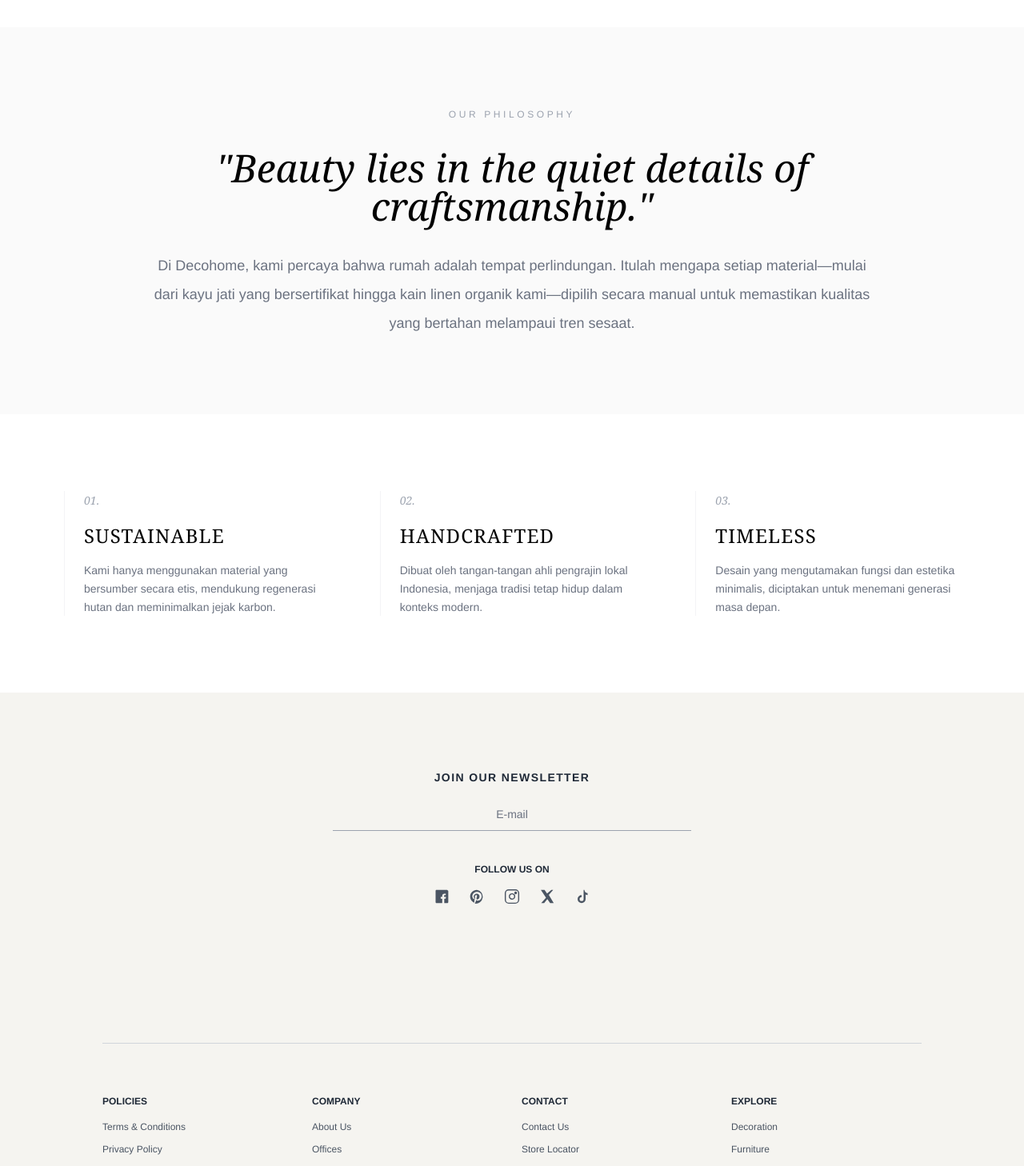
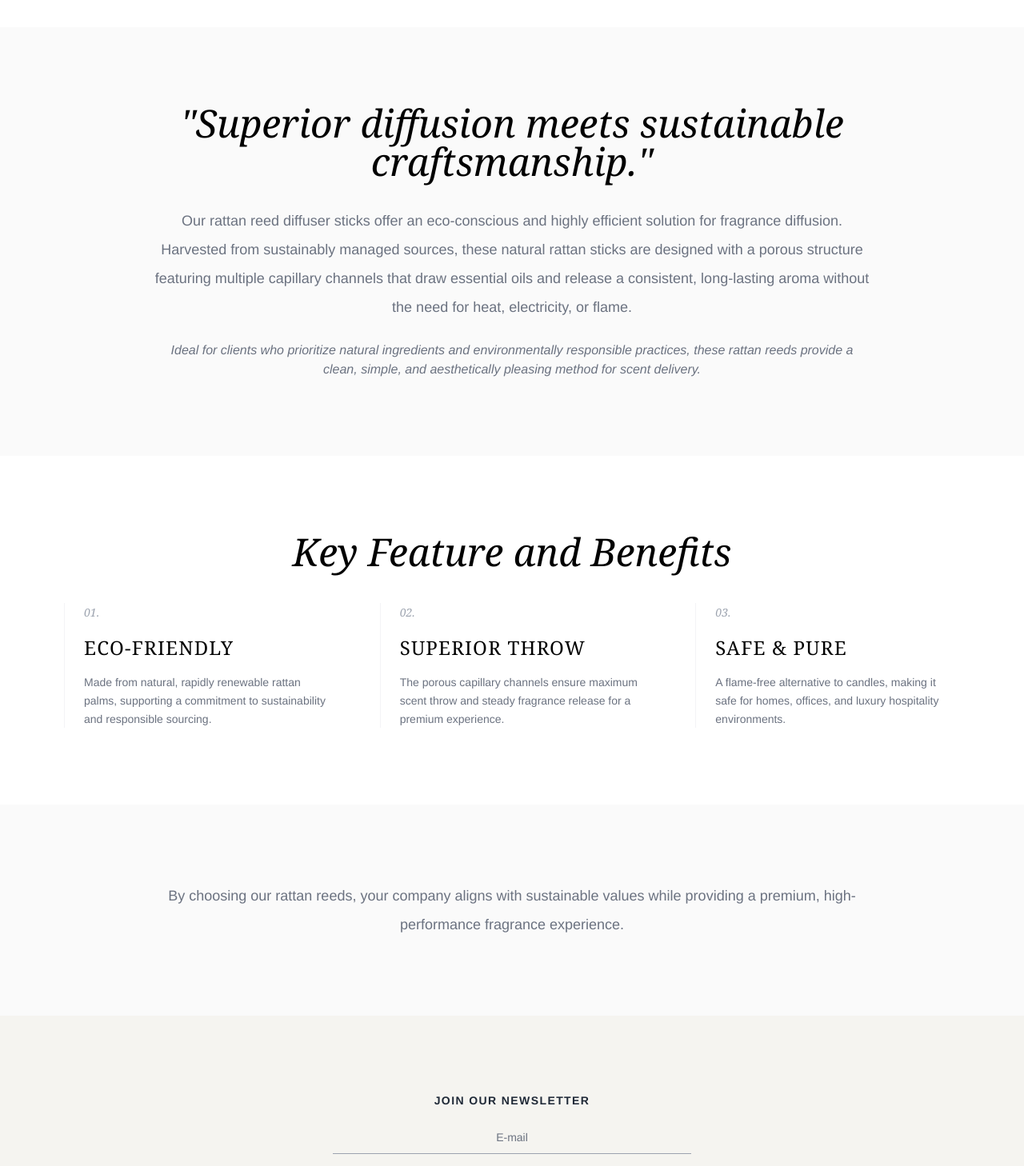
Before and after one commit to arnoriel/project-prototype, a React (Vite) app: page /about in a window 1280 px wide. Shown: the part 854-2312 px from the top of the page at 80% size. Built offline with nearby package versions, Linux system fonts and the light colour scheme.

Commit message:
description for Home and About

```diff
--- a/src/components/HeroVideo.tsx
+++ b/src/components/HeroVideo.tsx
@@ -21,6 +21,7 @@ const HeroVideo: React.FC = () => {
         <h1 className="text-4xl md:text-7xl font-serif mb-6 md:mb-4 tracking-widest text-shadow leading-tight">
             NEW COLLECTION
         </h1>
+        <p className="mb-6">Rattan reed diffuser sticks are a natural and effective choice for companies looking to incorporate sustainable elegance into their product line or workspace.</p>
         <button className="border border-white px-6 py-3 md:px-8 md:py-3 text-xs md:text-sm uppercase tracking-widest hover:bg-white hover:text-black transition duration-300">
           Discover
         </button>
--- a/src/pages/About.tsx
+++ b/src/pages/About.tsx
@@ -1,4 +1,4 @@
-import Footer from '../components/Footer';
+import Footer from "../components/Footer";
 
 const About = () => {
   return (
@@ -7,46 +7,97 @@ const About = () => {
       <div className="px-6 md:px-20 py-10 md:py-20 flex flex-col md:flex-row gap-12 items-center">
         <div className="md:w-1/2 space-y-6">
           <h1 className="font-serif text-4xl md:text-6xl text-black leading-tight">
-                Designing <br/>
-                <span className="italic text-gray-400">Mindful</span> Spaces.
+            Rattan Reed Diffuser Sticks <br />
           </h1>
           <p className="text-gray-600 leading-relaxed max-w-md">
-                Decohome was born from a simple idea: that the objects we surround ourselves with should bring peace, not clutter. Established in 2024, we work with artisans across Indonesia to bring sustainable, handcrafted luxury into your home.
+            Rattan reed diffuser sticks are a natural and effective choice for
+            companies looking to incorporate sustainable elegance into their
+            product line or workspace.
           </p>
         </div>
         <div className="md:w-1/2 h-[400px] md:h-[600px] bg-gray-100 overflow-hidden rounded-sm">
-             <img src="/assets/img/1.jpeg" alt="Our Studio" className="w-full h-full object-cover grayscale hover:grayscale-0 transition duration-1000 ease-in-out transform hover:scale-105"/>
+          <img
+            src="/assets/img/1.jpeg"
+            alt="Our Studio"
+            className="w-full h-full object-cover grayscale hover:grayscale-0 transition duration-1000 ease-in-out transform hover:scale-105"
+          />
         </div>
       </div>
 
       {/* Section 2: Narrative Story */}
       <div className="bg-neutral-50 py-24 px-6 md:px-20">
         <div className="max-w-4xl mx-auto text-center space-y-8">
-            <span className="text-xs uppercase tracking-[0.3em] text-gray-400">Our Philosophy</span>
-            <h2 className="font-serif text-3xl md:text-5xl text-black italic">"Beauty lies in the quiet details of craftsmanship."</h2>
-            <p className="text-gray-500 leading-loose text-lg font-light">
-                Di Decohome, kami percaya bahwa rumah adalah tempat perlindungan. Itulah mengapa setiap material—mulai dari kayu jati yang bersertifikat hingga kain linen organik kami—dipilih secara manual untuk memastikan kualitas yang bertahan melampaui tren sesaat.
+          {/* <span className="text-xs uppercase tracking-[0.3em] text-gray-400">Our Philosophy</span> */}
+          <h2 className="font-serif text-3xl md:text-5xl text-black italic">
+            "Superior diffusion meets sustainable craftsmanship."
+          </h2>
+          <div className="text-gray-500 leading-loose text-lg font-light space-y-6">
+            <p>
+              Our rattan reed diffuser sticks offer an eco-conscious and highly
+              efficient solution for fragrance diffusion. Harvested from
+              sustainably managed sources, these natural rattan sticks are
+              designed with a porous structure featuring multiple capillary
+              channels that draw essential oils and release a consistent,
+              long-lasting aroma without the need for heat, electricity, or
+              flame.
             </p>
+            <p className="text-base italic">
+              Ideal for clients who prioritize natural ingredients and
+              environmentally responsible practices, these rattan reeds provide
+              a clean, simple, and aesthetically pleasing method for scent
+              delivery.
+            </p>
+          </div>
         </div>
       </div>
 
       {/* Section 3: Values */}
       <div className="py-24 px-6 md:px-20">
+        <h2 className="font-serif text-3xl md:text-5xl text-black italic mb-10 text-center">
+          Key Feature and Benefits
+        </h2>
         <div className="grid grid-cols-1 md:grid-cols-3 gap-16">
           <div className="space-y-4 border-l border-gray-100 pl-6">
             <span className="text-sm font-serif italic text-gray-400">01.</span>
-                <h3 className="font-serif text-2xl uppercase tracking-wider">Sustainable</h3>
-                <p className="text-sm text-gray-500 leading-relaxed">Kami hanya menggunakan material yang bersumber secara etis, mendukung regenerasi hutan dan meminimalkan jejak karbon.</p>
+            <h3 className="font-serif text-2xl uppercase tracking-wider">
+              Eco-Friendly
+            </h3>
+            <p className="text-sm text-gray-500 leading-relaxed">
+              Made from natural, rapidly renewable rattan palms, supporting a
+              commitment to sustainability and responsible sourcing.
+            </p>
           </div>
           <div className="space-y-4 border-l border-gray-100 pl-6">
             <span className="text-sm font-serif italic text-gray-400">02.</span>
-                <h3 className="font-serif text-2xl uppercase tracking-wider">Handcrafted</h3>
-                <p className="text-sm text-gray-500 leading-relaxed">Dibuat oleh tangan-tangan ahli pengrajin lokal Indonesia, menjaga tradisi tetap hidup dalam konteks modern.</p>
+            <h3 className="font-serif text-2xl uppercase tracking-wider">
+              Superior Throw
+            </h3>
+            <p className="text-sm text-gray-500 leading-relaxed">
+              The porous capillary channels ensure maximum scent throw and
+              steady fragrance release for a premium experience.
+            </p>
           </div>
           <div className="space-y-4 border-l border-gray-100 pl-6">
             <span className="text-sm font-serif italic text-gray-400">03.</span>
-                <h3 className="font-serif text-2xl uppercase tracking-wider">Timeless</h3>
-                <p className="text-sm text-gray-500 leading-relaxed">Desain yang mengutamakan fungsi dan estetika minimalis, diciptakan untuk menemani generasi masa depan.</p>
+            <h3 className="font-serif text-2xl uppercase tracking-wider">
+              Safe & Pure
+            </h3>
+            <p className="text-sm text-gray-500 leading-relaxed">
+              A flame-free alternative to candles, making it safe for homes,
+              offices, and luxury hospitality environments.
+            </p>
+          </div>
+        </div>
+      </div>
+
+      <div className="bg-neutral-50 py-24 px-6 md:px-20">
+        <div className="max-w-4xl mx-auto text-center space-y-8">
+          <div className="text-gray-500 leading-loose text-lg font-light space-y-6">
+            <p>
+              By choosing our rattan reeds, your company aligns with sustainable
+              values while providing a premium, high-performance fragrance
+              experience.
+            </p>
           </div>
         </div>
       </div>
```
Lines whose indentation alone changed are shown as unchanged.
